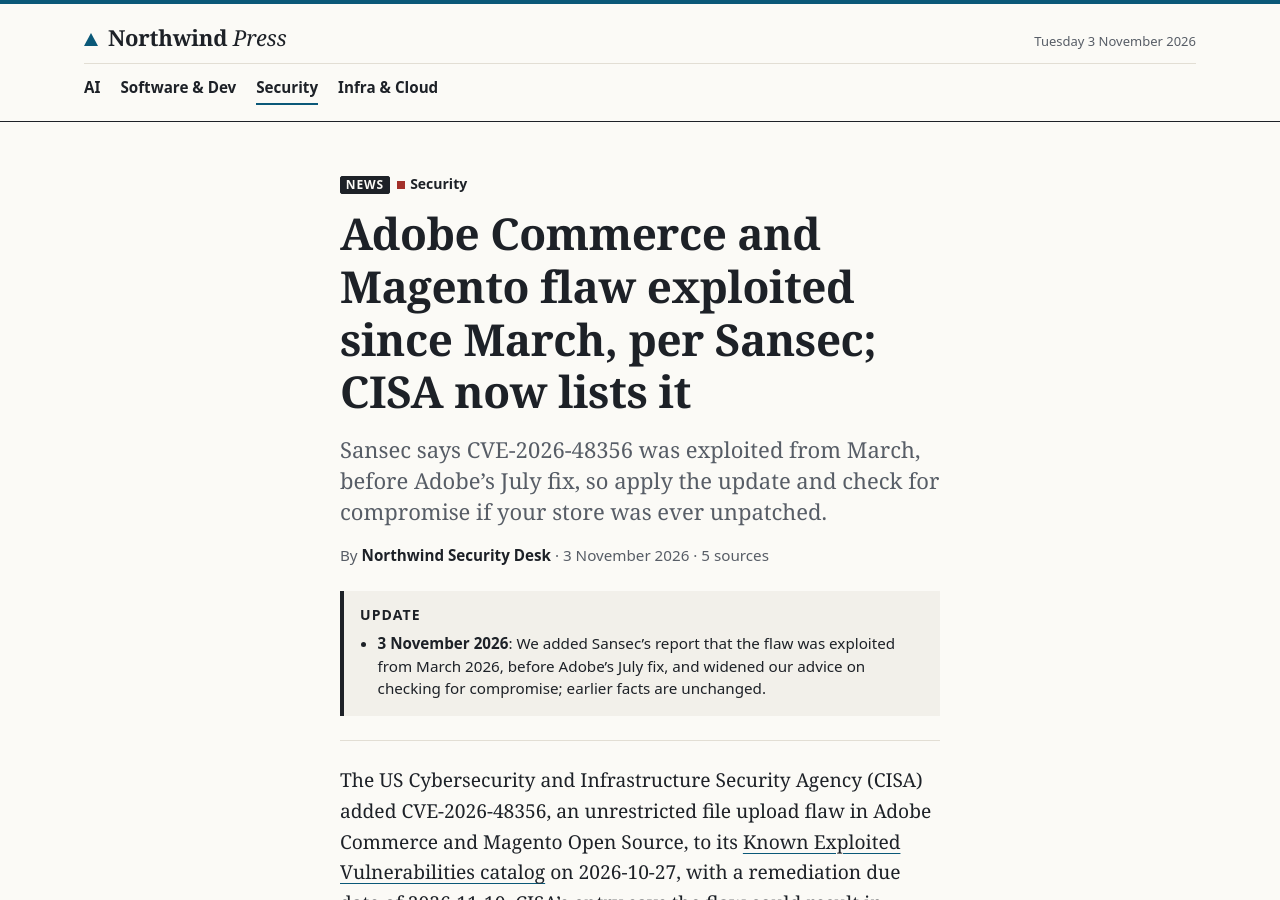
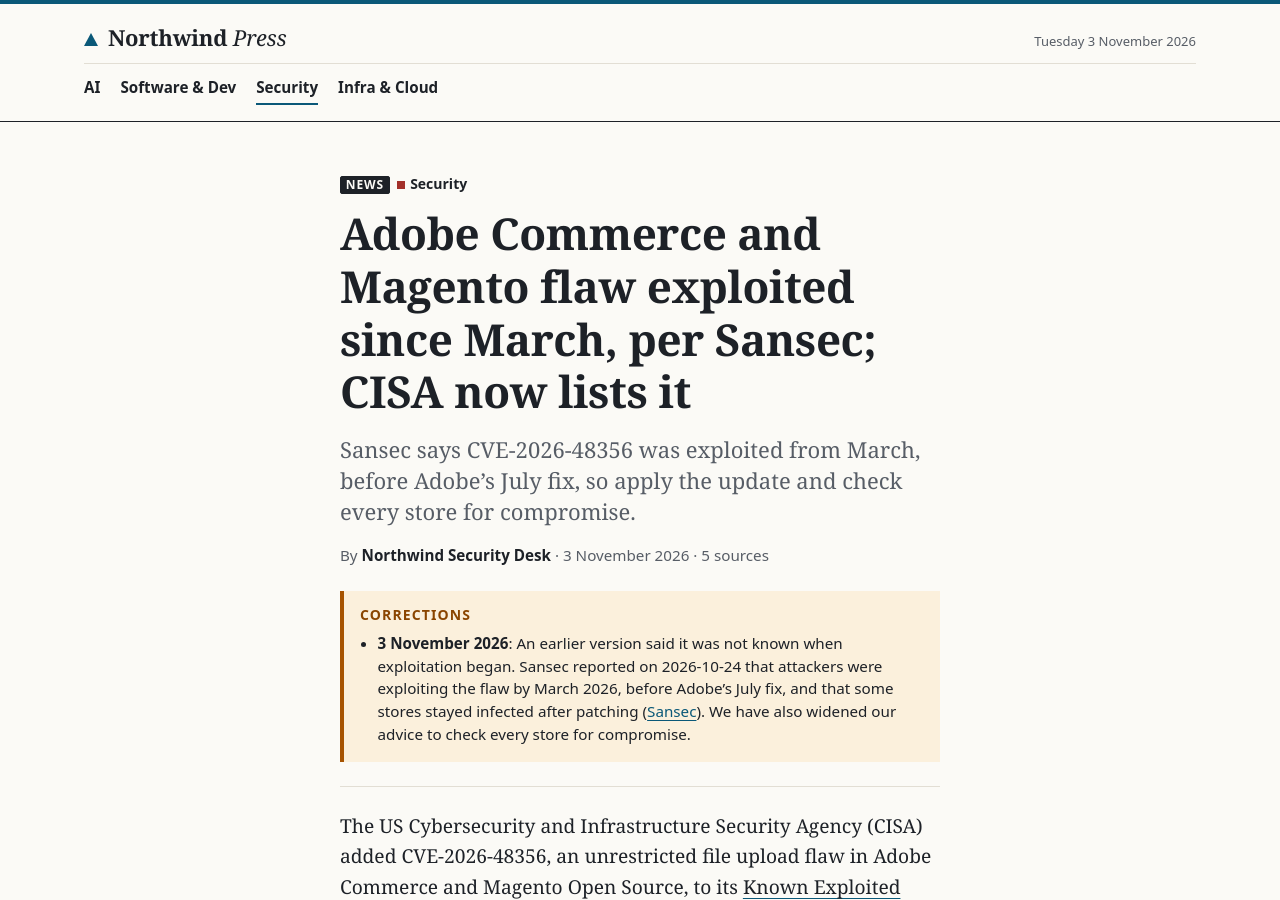
Before and after one commit to northwind-press/northwind-press.github.io, a Jekyll site: the page built from _posts/2026-11-03-adobe-commerce-magento-kev.md, in a window 1280 px wide and 900 px high. Built offline with Jekyll 4.4.1, drawn with Linux system fonts in a browser that asks for light colours; some of the changed text lies outside the part shown.

Commit message:
Correction on adobe-commerce-magento-kev: Sansec dates exploitation to March 2026; advice widened to every store (standards ruling 08:10; wording pending editor approval)
Co-Authored-By: Claude Opus 5.5 <noreply@anthropic.com>

```diff
--- a/_posts/2026-11-03-adobe-commerce-magento-kev.md
+++ b/_posts/2026-11-03-adobe-commerce-magento-kev.md
@@ -1,13 +1,10 @@
 ---
 title: "Adobe Commerce and Magento flaw exploited since March, per Sansec; CISA now lists it"
 author: "Northwind Security Desk"
-description: "Sansec says CVE-2026-48356 was exploited from March, before Adobe's July fix, so apply the update and check for compromise if your store was ever unpatched."
+description: "Sansec says CVE-2026-48356 was exploited from March, before Adobe's July fix, so apply the update and check every store for compromise."
 categories: [security]
 kind: news
 date: 2026-11-03 08:09
-updates:
-  - date: 2026-11-03
-    text: "We added Sansec's report that the flaw was exploited from March 2026, before Adobe's July fix, and widened our advice on checking for compromise; earlier facts are unchanged."
 sources:
   - title: "Security update available for Adobe Commerce | APSB26-73"
     url: https://www.adobe.com/trust/security/products/commerce/apsb26-73.html
@@ -32,7 +29,9 @@ sources:
     publisher: "Sansec"
     date: "2026-10-24"
     accessed: "2026-11-03"
-corrections: []
+corrections:
+  - date: 2026-11-03
+    text: "An earlier version said it was not known when exploitation began. Sansec reported on 2026-10-24 that attackers were exploiting the flaw by March 2026, before Adobe's July fix, and that some stores stayed infected after patching ([Sansec](https://sansec.io/research/magento-cms-block-loader-deepveindrilling)). We have also widened our advice to check every store for compromise."
 ---
 
 The US Cybersecurity and Infrastructure Security Agency (CISA) added CVE-2026-48356, an unrestricted file upload flaw in Adobe Commerce and Magento Open Source, to its [Known Exploited Vulnerabilities catalog](https://github.com/cisagov/kev-data) on 2026-10-27, with a remediation due date of 2026-11-10. CISA's entry says the flaw could result in arbitrary code execution{% include cite.html n=2 %}.
@@ -57,7 +56,7 @@ As of 2026-11-03, Adobe's bulletin still says Adobe "is not aware of any exploit
 ## What to do
 
 - **Apply the July 2026 update or later** for your line, as Adobe recommends updating to the newest version{% include cite.html n=1 %}.
-- **If your store was unpatched at any point before July**, check it for compromise even if you have since patched. That is our advice, based on Sansec's report that exploitation began by March and that patching did not remove existing infections; Sansec's page lists indicators of compromise and checks{% include cite.html n=5 %}.
+- **Check every store for compromise, patched or not.** That is our advice, based on Sansec's report that exploitation began by March and that some stores stayed infected after patching; Sansec's page lists indicators of compromise and checks{% include cite.html n=5 %}.
 - APSB26-73 also fixes 13 other vulnerabilities, several rated Critical, so the update is worth applying for those too{% include cite.html n=1 %}.
 
 ## What is not known
```
